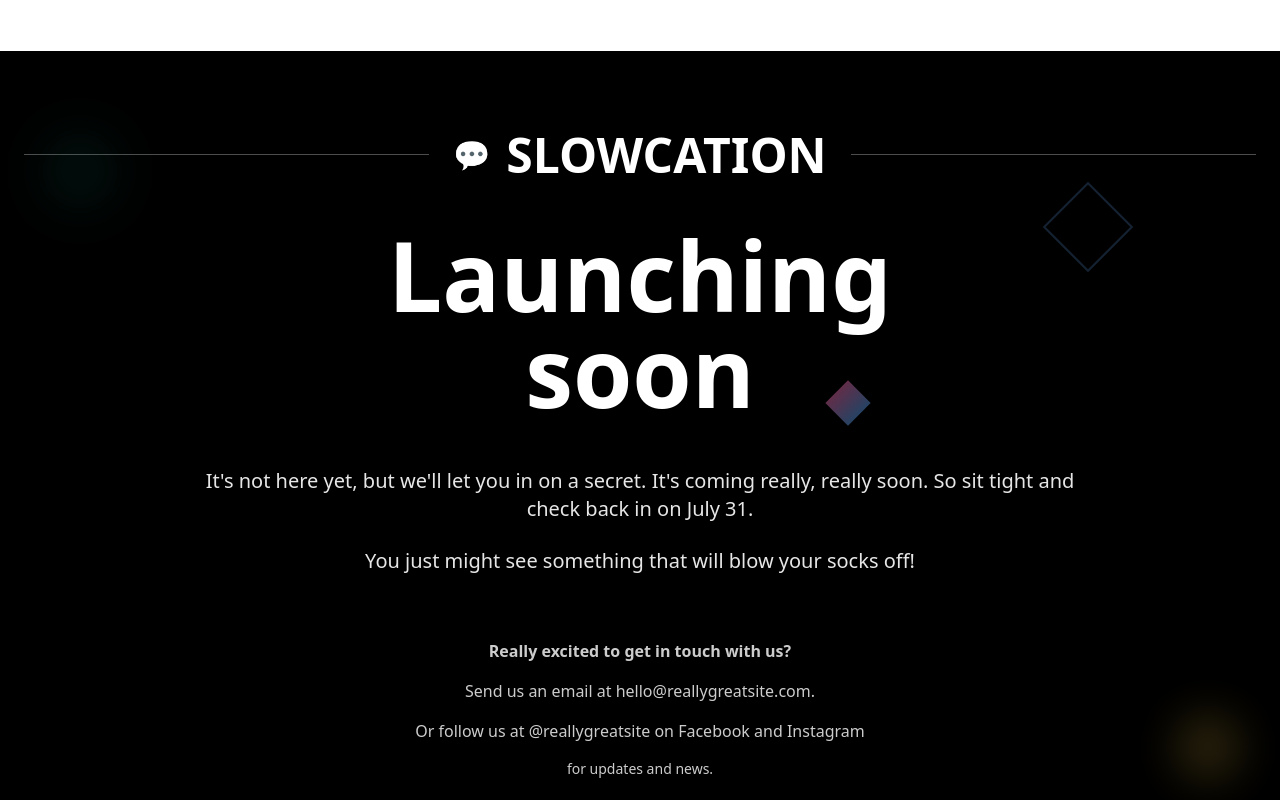
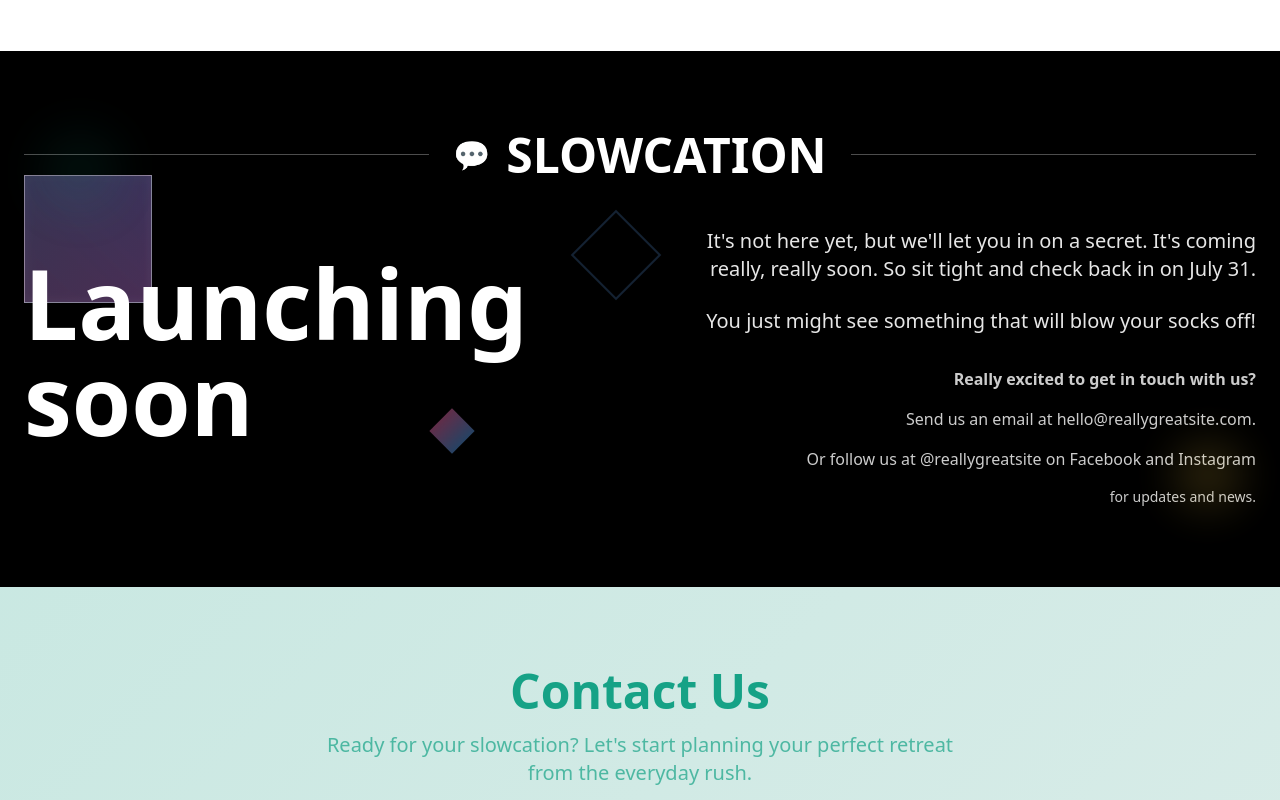
Before and after one commit to The-Bare-Necessities/slowcation-trails-unfold, a React (Vite) app: page / in a window 1280 px wide. Shown: the part 4040-4840 px from the top of the page. Built offline with nearby package versions, Linux system fonts and the light colour scheme.

Commit message:
Update launching section layout

```diff
--- a/src/components/LaunchingSection.tsx
+++ b/src/components/LaunchingSection.tsx
@@ -1,9 +1,9 @@
 export const LaunchingSection = () => {
   return (
-    <section className="py-20 bg-black text-white relative overflow-hidden">
-      <div className="container mx-auto px-6 text-center">
+    <section id="launching" className="py-20 bg-black text-white relative overflow-hidden">
+      <div className="container mx-auto px-6">
         {/* Header with lines */}
-        <div className="mb-12 relative">
+        <div className="mb-12 relative text-center">
           <div className="flex items-center justify-center mb-8">
             <div className="flex-1 h-px bg-white/30 mr-6"></div>
             <span className="text-3xl mr-4">💬</span>
@@ -12,18 +12,39 @@ export const LaunchingSection = () => {
           </div>
         </div>
 
-        {/* Main Content */}
-        <div className="max-w-4xl mx-auto relative">
+        {/* Main Content - Two Column Layout */}
+        <div className="grid grid-cols-1 lg:grid-cols-2 gap-12 items-center max-w-7xl mx-auto">
+          {/* Left Side - Launching Soon with 3D Cube */}
+          <div className="relative">
+            {/* 3D Glass Cube */}
+            <div className="absolute -top-20 left-1/2 transform -translate-x-1/2 lg:left-0 lg:translate-x-0">
+              <div className="relative w-32 h-32 mx-auto lg:mx-0">
+                <div className="absolute inset-0 transform-gpu animate-[spin_4s_linear_infinite] preserve-3d">
+                  {/* Front face */}
+                  <div className="absolute inset-0 bg-gradient-to-br from-blue-400/20 to-purple-400/20 border border-white/30 backdrop-blur-sm shadow-2xl transform translateZ-16"></div>
+                  {/* Back face */}
+                  <div className="absolute inset-0 bg-gradient-to-br from-purple-400/20 to-pink-400/20 border border-white/30 backdrop-blur-sm shadow-2xl transform rotateY-180 translateZ-16"></div>
+                  {/* Right face */}
+                  <div className="absolute inset-0 bg-gradient-to-br from-pink-400/20 to-blue-400/20 border border-white/30 backdrop-blur-sm shadow-2xl transform rotateY-90 translateZ-16"></div>
+                  {/* Left face */}
+                  <div className="absolute inset-0 bg-gradient-to-br from-blue-400/20 to-purple-400/20 border border-white/30 backdrop-blur-sm shadow-2xl transform rotateY--90 translateZ-16"></div>
+                  {/* Top face */}
+                  <div className="absolute inset-0 bg-gradient-to-br from-purple-400/20 to-pink-400/20 border border-white/30 backdrop-blur-sm shadow-2xl transform rotateX-90 translateZ-16"></div>
+                  {/* Bottom face */}
+                  <div className="absolute inset-0 bg-gradient-to-br from-pink-400/20 to-blue-400/20 border border-white/30 backdrop-blur-sm shadow-2xl transform rotateX--90 translateZ-16"></div>
+                </div>
+              </div>
+            </div>
+
             {/* Launching Text with Holographic Effect */}
-          <div className="mb-12 relative">
+            <div className="mt-16 lg:mt-0 text-center lg:text-left">
               <h1 className="text-6xl md:text-8xl font-bold mb-8 relative">
-              <span className="text-white relative">
+                <span className="text-white relative block">
                   Launching
                   {/* Holographic overlay effect */}
                   <div className="absolute inset-0 bg-gradient-to-r from-blue-500/30 via-purple-500/30 to-pink-500/30 bg-clip-text text-transparent mix-blend-screen animate-pulse"></div>
                 </span>
-              <br />
-              <span className="text-white relative">
+                <span className="text-white relative block">
                   soon
                   {/* Holographic overlay effect */}
                   <div className="absolute inset-0 bg-gradient-to-r from-pink-500/30 via-blue-500/30 to-purple-500/30 bg-clip-text text-transparent mix-blend-screen animate-pulse delay-500"></div>
@@ -35,7 +56,10 @@ export const LaunchingSection = () => {
                 <div className="absolute bottom-0 right-1/4 w-8 h-8 bg-gradient-to-r from-pink-400/40 to-blue-400/40 transform rotate-45 animate-pulse delay-1000"></div>
               </h1>
             </div>
+          </div>
 
+          {/* Right Side - Content */}
+          <div className="text-center lg:text-right space-y-8">
             {/* Description */}
             <div className="space-y-6 text-lg md:text-xl text-white/90 leading-relaxed">
               <p>
@@ -47,11 +71,12 @@ export const LaunchingSection = () => {
             </div>
 
             {/* Contact Info */}
-          <div className="mt-16 space-y-4 text-white/80">
+            <div className="space-y-4 text-white/80">
               <p className="font-semibold">Really excited to get in touch with us?</p>
               <p>Send us an email at hello@reallygreatsite.com.</p>
               <p>Or follow us at @reallygreatsite on Facebook and Instagram</p>
               <p className="text-sm">for updates and news.</p>
+            </div>
           </div>
         </div>
 
--- a/src/components/Navigation.tsx
+++ b/src/components/Navigation.tsx
@@ -47,7 +47,7 @@ export const Navigation = ({ showOnScroll = false }: NavigationProps) => {
               Our Story
             </button>
             <button
-              onClick={() => scrollToSection('slowcation')}
+              onClick={() => scrollToSection('launching')}
               className="text-foreground hover:text-primary transition-smooth"
             >
               Slowcation
--- a/src/index.css
+++ b/src/index.css
@@ -119,3 +119,34 @@ All colors MUST be HSL.
     @apply bg-background text-foreground;
   }
 }
+
+/* 3D Transform Utilities */
+@layer utilities {
+  .preserve-3d {
+    transform-style: preserve-3d;
+  }
+
+  .translateZ-16 {
+    transform: translateZ(4rem);
+  }
+
+  .rotateY-180 {
+    transform: rotateY(180deg);
+  }
+
+  .rotateY-90 {
+    transform: rotateY(90deg);
+  }
+
+  .rotateY--90 {
+    transform: rotateY(-90deg);
+  }
+
+  .rotateX-90 {
+    transform: rotateX(90deg);
+  }
+
+  .rotateX--90 {
+    transform: rotateX(-90deg);
+  }
+}
--- a/tailwind.config.ts
+++ b/tailwind.config.ts
@@ -83,6 +83,17 @@ export default {
 				md: 'calc(var(--radius) - 2px)',
 				sm: 'calc(var(--radius) - 4px)'
 			},
+			transformStyle: {
+				'preserve-3d': 'preserve-3d'
+			},
+			transform: {
+				'translateZ-16': 'translateZ(4rem)',
+				'rotateY-180': 'rotateY(180deg)',
+				'rotateY-90': 'rotateY(90deg)',
+				'rotateY--90': 'rotateY(-90deg)',
+				'rotateX-90': 'rotateX(90deg)',
+				'rotateX--90': 'rotateX(-90deg)'
+			},
 			keyframes: {
 				'accordion-down': {
 					from: {
```
Lines whose indentation alone changed are shown as unchanged.
